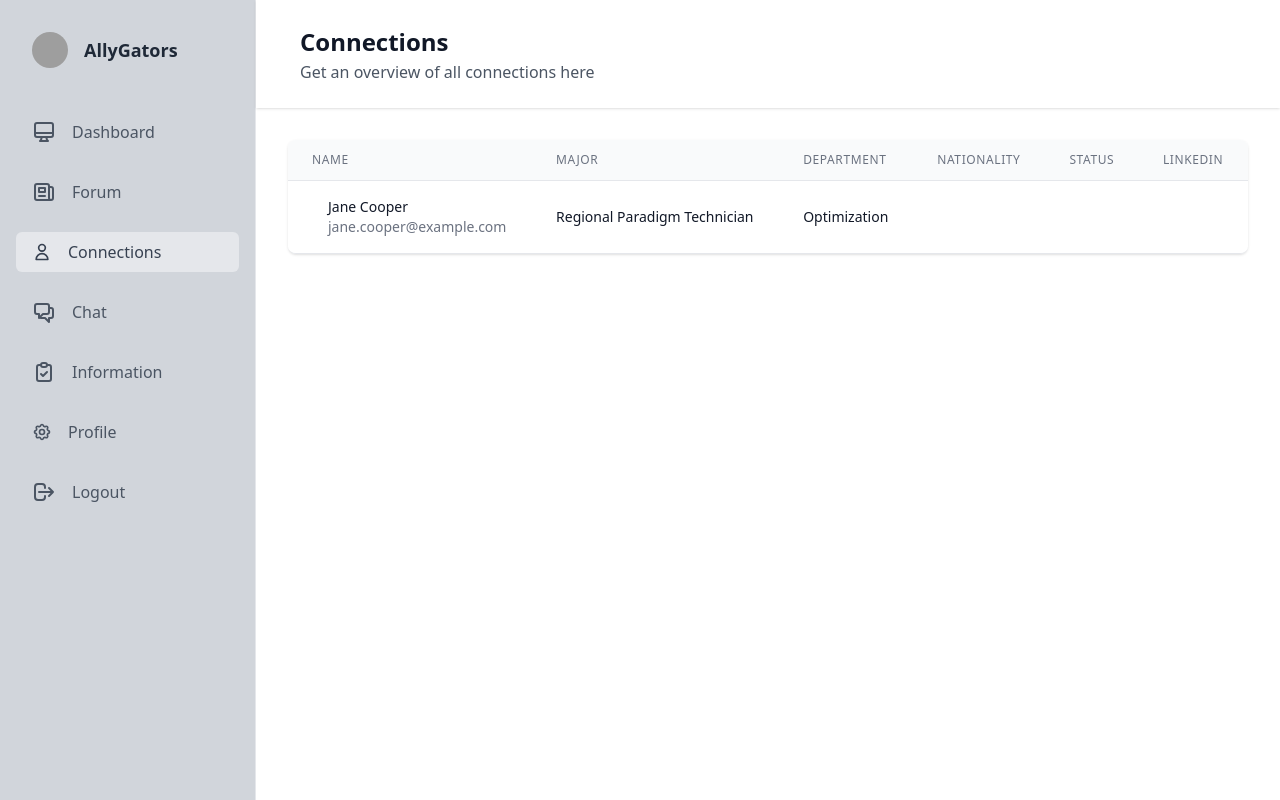
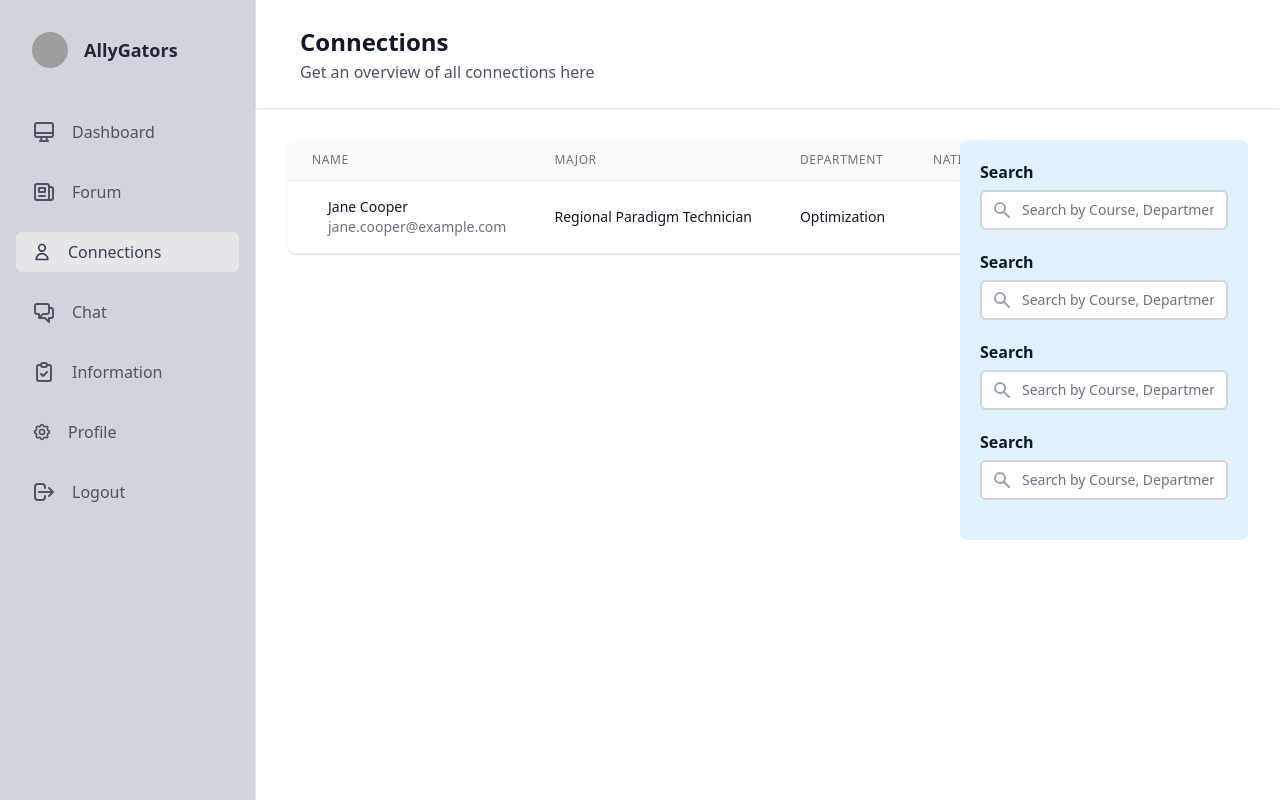
Before and after one commit to kovurusaisachin/AllyGator, a Next.js app in the folder Frontend/allygator_frontend/: page /dashboard/connection in a window 1280 px wide. Built offline with nearby package versions, Linux system fonts and the light colour scheme; grey boxes are pictures that could not be loaded.

Commit message:
base connection page

```diff
--- a/Frontend/allygator_frontend/components/cometChatNoSSR/index.tsx
+++ b/Frontend/allygator_frontend/components/cometChatNoSSR/index.tsx
@@ -5,6 +5,7 @@ import { CometChat } from "@cometchat-pro/chat";
 import axios from "axios";
 import { API_URL } from "../../components/constant";
 
+// new RegExp('[a-z0-9]+@stackabuse.com');
 export default function CometChatNoSSR() {
   const [state, setState] = useState({
     user: undefined,
--- a/Frontend/allygator_frontend/pages/dashboard/connection/index.tsx
+++ b/Frontend/allygator_frontend/pages/dashboard/connection/index.tsx
@@ -43,8 +43,160 @@ function Connection() {
                             </div>
                         </div>
                     </div>
-                    <div className='mx-8 my-8'>
-                        <Table header={headerData} data={connectionData} type="connection" />
+                    <div className='mx-8 mt-8 grid grid-cols-10 gaps-4'>
+                        <div className="col-span-7">
+                            <Table header={headerData} data={connectionData} type="connection" />
+                        </div>
+                        <div className="col-span-3 bg-blue-100 rounded-lg px-5 py-5">
+                        <div className="w-full">
+                  <label className="block text-base font-semibold text-gray-900">
+                    Search
+                  </label>
+                  <div className="relative mt-1.5 mb-5">
+                    <div className="absolute inset-y-0 left-0 pl-3 flex items-center pointer-events-none">
+                      <svg
+                        className="h-5 w-5 text-gray-400"
+                        xmlns="http://www.w3.org/2000/svg"
+                        viewBox="0 0 20 20"
+                        fill="currentColor"
+                        aria-hidden="true"
+                      >
+                        <path
+                          fillRule="evenodd"
+                          d="M8 4a4 4 0 100 8 4 4 0 000-8zM2 8a6 6 0 1110.89 3.476l4.817 4.817a1 1 0 01-1.414 1.414l-4.816-4.816A6 6 0 012 8z"
+                          clipRule="evenodd"
+                        />
+                      </svg>
+                    </div>
+                    <input
+                      className="block md:text-sm w-full pl-10 pr-3 py-2 border-2 border-gray-300 rounded-md leading-5 bg-white placeholder-gray-500 focus:outline-none focus:placeholder-gray-400 focus:ring-1 focus:ring-primary-500 focus:border-primary-500 sm:text-lg"
+                      placeholder="Search by Course, Department or Faculty"
+                      type="text"
+                    //   value={state.query.searchTextC}
+                    //   onChange={(e) => {
+                    //     setState({
+                    //       ...state,
+                    //       query: {
+                    //         ...state.query,
+                    //         searchTextC: e.target.value,
+                    //       },
+                    //     });
+                    //   }}
+                    />
+                  </div>
+                </div>
+                <div className="w-full">
+                  <label className="block text-base font-semibold text-gray-900">
+                    Search
+                  </label>
+                  <div className="relative mt-1.5 mb-5">
+                    <div className="absolute inset-y-0 left-0 pl-3 flex items-center pointer-events-none">
+                      <svg
+                        className="h-5 w-5 text-gray-400"
+                        xmlns="http://www.w3.org/2000/svg"
+                        viewBox="0 0 20 20"
+                        fill="currentColor"
+                        aria-hidden="true"
+                      >
+                        <path
+                          fillRule="evenodd"
+                          d="M8 4a4 4 0 100 8 4 4 0 000-8zM2 8a6 6 0 1110.89 3.476l4.817 4.817a1 1 0 01-1.414 1.414l-4.816-4.816A6 6 0 012 8z"
+                          clipRule="evenodd"
+                        />
+                      </svg>
+                    </div>
+                    <input
+                      className="block md:text-sm w-full pl-10 pr-3 py-2 border-2 border-gray-300 rounded-md leading-5 bg-white placeholder-gray-500 focus:outline-none focus:placeholder-gray-400 focus:ring-1 focus:ring-primary-500 focus:border-primary-500 sm:text-lg"
+                      placeholder="Search by Course, Department or Faculty"
+                      type="text"
+                    //   value={state.query.searchTextC}
+                    //   onChange={(e) => {
+                    //     setState({
+                    //       ...state,
+                    //       query: {
+                    //         ...state.query,
+                    //         searchTextC: e.target.value,
+                    //       },
+                    //     });
+                    //   }}
+                    />
+                  </div>
+                </div>
+                <div className="w-full">
+                  <label className="block text-base font-semibold text-gray-900">
+                    Search
+                  </label>
+                  <div className="relative mt-1.5 mb-5">
+                    <div className="absolute inset-y-0 left-0 pl-3 flex items-center pointer-events-none">
+                      <svg
+                        className="h-5 w-5 text-gray-400"
+                        xmlns="http://www.w3.org/2000/svg"
+                        viewBox="0 0 20 20"
+                        fill="currentColor"
+                        aria-hidden="true"
+                      >
+                        <path
+                          fillRule="evenodd"
+                          d="M8 4a4 4 0 100 8 4 4 0 000-8zM2 8a6 6 0 1110.89 3.476l4.817 4.817a1 1 0 01-1.414 1.414l-4.816-4.816A6 6 0 012 8z"
+                          clipRule="evenodd"
+                        />
+                      </svg>
+                    </div>
+                    <input
+                      className="block md:text-sm w-full pl-10 pr-3 py-2 border-2 border-gray-300 rounded-md leading-5 bg-white placeholder-gray-500 focus:outline-none focus:placeholder-gray-400 focus:ring-1 focus:ring-primary-500 focus:border-primary-500 sm:text-lg"
+                      placeholder="Search by Course, Department or Faculty"
+                      type="text"
+                    //   value={state.query.searchTextC}
+                    //   onChange={(e) => {
+                    //     setState({
+                    //       ...state,
+                    //       query: {
+                    //         ...state.query,
+                    //         searchTextC: e.target.value,
+                    //       },
+                    //     });
+                    //   }}
+                    />
+                  </div>
+                </div>
+                <div className="w-full">
+                  <label className="block text-base font-semibold text-gray-900">
+                    Search
+                  </label>
+                  <div className="relative mt-1.5 mb-5">
+                    <div className="absolute inset-y-0 left-0 pl-3 flex items-center pointer-events-none">
+                      <svg
+                        className="h-5 w-5 text-gray-400"
+                        xmlns="http://www.w3.org/2000/svg"
+                        viewBox="0 0 20 20"
+                        fill="currentColor"
+                        aria-hidden="true"
+                      >
+                        <path
+                          fillRule="evenodd"
+                          d="M8 4a4 4 0 100 8 4 4 0 000-8zM2 8a6 6 0 1110.89 3.476l4.817 4.817a1 1 0 01-1.414 1.414l-4.816-4.816A6 6 0 012 8z"
+                          clipRule="evenodd"
+                        />
+                      </svg>
+                    </div>
+                    <input
+                      className="block md:text-sm w-full pl-10 pr-3 py-2 border-2 border-gray-300 rounded-md leading-5 bg-white placeholder-gray-500 focus:outline-none focus:placeholder-gray-400 focus:ring-1 focus:ring-primary-500 focus:border-primary-500 sm:text-lg"
+                      placeholder="Search by Course, Department or Faculty"
+                      type="text"
+                    //   value={state.query.searchTextC}
+                    //   onChange={(e) => {
+                    //     setState({
+                    //       ...state,
+                    //       query: {
+                    //         ...state.query,
+                    //         searchTextC: e.target.value,
+                    //       },
+                    //     });
+                    //   }}
+                    />
+                  </div>
+                </div>
+                        </div>
                     </div>
                 </div>
 
```
